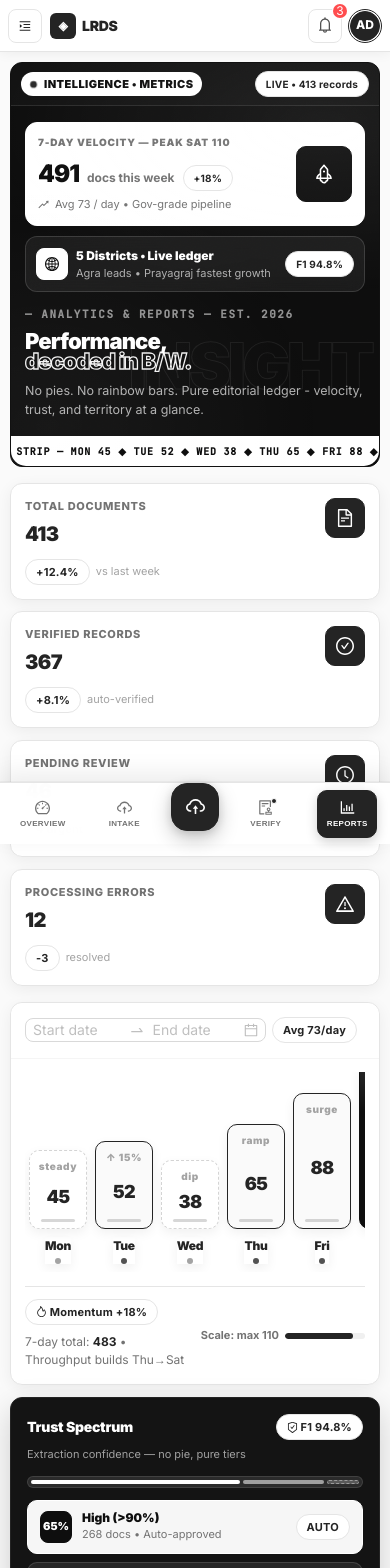
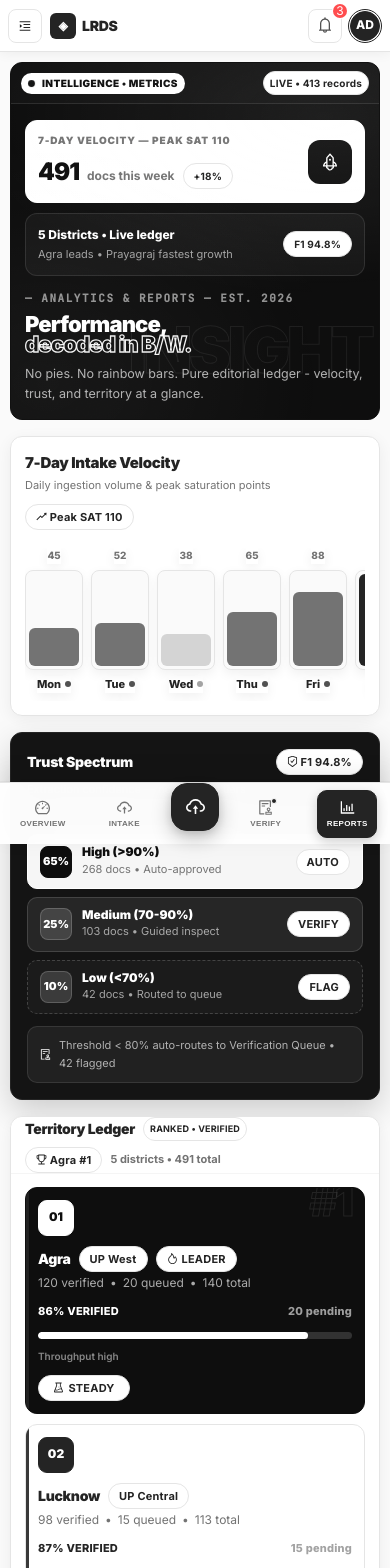
Before and after one commit to srivastavishan82-creator/SIH-2026-Prototype, a React (Vite) app in the folder frontend/: page /analytics in a window 390 px wide. Shown: the top 1568 px of the page. Built offline with nearby package versions, Linux system fonts and the light colour scheme; a web font is replaced by a local one.

Commit message:
fix: Stack Territory Ledger card header on mobile view and scale hero tag fonts

```diff
--- a/frontend/src/index.css
+++ b/frontend/src/index.css
@@ -609,10 +609,18 @@ h1,h2,h3,h4 { font-family: var(--font-display); letter-spacing: -0.02em; }
   .district-ledger-row::before{ content:''; position: absolute; left:0; top:0; bottom:0; width:3px; background:#242424; opacity:0.9; }
   .district-ledger-row > div:last-child{ justify-content: flex-start !important; }
 
-  /* Stats strips & Analytics Hero */
+  /* Stats strips & Analytics Hero Mobile */
   .analytics-stats-strip{ grid-template-columns: repeat(2, 1fr) !important; gap: 8px !important; padding: 10px !important; }
-  .analytics-hero-header{ padding: 8px 10px !important; gap: 6px !important; }
+  .analytics-hero-header{ padding: 8px 10px !important; gap: 6px !important; flex-wrap: wrap !important; }
   .analytics-hero-subtitle{ display: none !important; }
+  .analytics-hero-tag{ font-size: 10px !important; padding: 3px 7px !important; }
+  .analytics-live-tag{ font-size: 9.5px !important; padding: 1px 6px !important; }
+
+  /* Territory Card Mobile Header Alignment */
+  .territory-card .ant-card-head{ padding: 10px 12px !important; height: auto !important; min-height: unset !important; }
+  .territory-card .ant-card-head-title{ padding: 0 !important; white-space: normal !important; width: 100% !important; }
+  .territory-card-header{ flex-direction: column !important; align-items: flex-start !important; gap: 6px !important; }
+  .territory-badge{ font-size: 9px !important; padding: 1px 6px !important; }
 
   /* Profile hero */
   .profile-hero-grid{ grid-template-columns: 1fr !important; gap: 12px !important; text-align: left !important; }
--- a/frontend/src/pages/Analytics.jsx
+++ b/frontend/src/pages/Analytics.jsx
@@ -55,17 +55,16 @@ function Analytics() {
   return (
     <div className="animate-fade-in-up" style={{ display: 'flex', flexDirection: 'column', gap: 16 }}>
       {/* HERO */}
-      <div className="hero-bw grain grid-bw" style={{ borderRadius: 16, padding: 0, border: '1px solid #111', overflow: 'hidden' }}>
-        <div className="analytics-hero-header" style={{ display: 'flex', justifyContent: 'space-between', alignItems: 'center', padding: '10px 14px', borderBottom: '1px solid rgba(255,255,255,0.10)', background: 'rgba(255,255,255,0.02)', gap: 8 }}>
-          <div style={{ display: 'flex', alignItems: 'center', gap: 8, minWidth: 0 }}>
-            <span style={{ display: 'inline-flex', alignItems: 'center', gap: 7, background: '#fff', color: '#0e0e0e', borderRadius: 999, padding: '4px 9px', fontSize: 11, fontWeight: 850, letterSpacing: '0.04em', flexShrink: 0 }}>
+      <div className="hero-bw grain grid-bw" style={{ borderRadius: 16, padding: 0, border: '1px solid #111', overflow: 'hidden' }}>        <div className="analytics-hero-header" style={{ display: 'flex', justifyContent: 'space-between', alignItems: 'center', padding: '10px 14px', borderBottom: '1px solid rgba(255,255,255,0.10)', background: 'rgba(255,255,255,0.02)', gap: 8 }}>
+          <div style={{ display: 'flex', alignItems: 'center', gap: 8, minWidth: 0, overflow: 'hidden' }}>
+            <span className="analytics-hero-tag" style={{ display: 'inline-flex', alignItems: 'center', gap: 7, background: '#fff', color: '#0e0e0e', borderRadius: 999, padding: '4px 9px', fontSize: 11, fontWeight: 850, letterSpacing: '0.04em', flexShrink: 0 }}>
               <span style={{ width: 7, height: 7, borderRadius: 999, background: '#0e0e0e' }} className="pulse-dot-light" /> INTELLIGENCE • METRICS
             </span>
             <span className="analytics-hero-subtitle" style={{ color: 'rgba(255,255,255,0.55)', fontSize: 11, letterSpacing: '0.06em', fontWeight: 700, display: 'inline-flex', gap: 6, alignItems: 'center' }}>
               <ThunderboltOutlined /> THROUGHPUT • ACCURACY
             </span>
           </div>
-          <Tag style={{ margin: 0, background: '#fff', color: '#0e0e0e', borderColor: '#fff', fontWeight: 800, borderRadius: 999, fontSize: 10, flexShrink: 0 }}>LIVE • 413 records</Tag>
+          <Tag className="analytics-live-tag" style={{ margin: 0, background: '#fff', color: '#0e0e0e', borderColor: '#fff', fontWeight: 800, borderRadius: 999, fontSize: 10, flexShrink: 0 }}>LIVE • 413 records</Tag>
         </div>
         <div className="analytics-hero-grid" style={{ display: 'grid', gridTemplateColumns: '1.2fr 0.8fr', gap: 14, padding: '16px 16px 14px', alignItems: 'center' }}>
           <div style={{ position: 'relative' }}>
@@ -88,111 +87,82 @@ function Analytics() {
                   <span style={{ fontSize: 12, color: '#737373', fontWeight: 700 }}>docs this week</span>
                   <Tag style={{ margin: 0, background: '#0e0e0e', color: '#fff', borderColor: '#0e0e0e', fontWeight: 800, borderRadius: 999, fontSize: 10 }}>+18%</Tag>
                 </div>
-                <div style={{ fontSize: 11, color: '#737373', marginTop: 4, display: 'flex', gap: 6, alignItems: 'center' }}><RiseOutlined /> Avg 73 / day • Gov-grade pipeline</div>
               </div>
-              <div style={{ width: 56, height: 56, borderRadius: 10, background: '#0e0e0e', color: '#fff', display: 'flex', alignItems: 'center', justifyContent: 'center', fontSize: 20, border: '1px solid #0e0e0e' }}><RocketOutlined /></div>
+              <div style={{ width: 44, height: 44, borderRadius: 12, background: '#0e0e0e', color: '#fff', display: 'flex', alignItems: 'center', justifyContent: 'center', fontSize: 18 }}>
+                <RocketOutlined />
+              </div>
             </div>
-            <div style={{ background: 'rgba(255,255,255,0.06)', border: '1px solid rgba(255,255,255,0.14)', borderRadius: 12, padding: 10, display: 'flex', justifyContent: 'space-between', alignItems: 'center', backdropFilter: 'blur(8px)' }}>
-              <Space size={8}>
-                <span style={{ width: 32, height: 32, borderRadius: 8, background: '#fff', display: 'flex', alignItems: 'center', justifyContent: 'center', color: '#0e0e0e', border: '1px solid #fff' }}><GlobalOutlined /></span>
-                <div><div style={{ fontWeight: 850, color: '#fff', fontSize: 12 }}>5 Districts • Live ledger</div><div style={{ fontSize: 11, color: 'rgba(255,255,255,0.65)' }}>Agra leads • Prayagraj fastest growth</div></div>
-              </Space>
-              <Tag style={{ margin: 0, background: '#fff', color: '#0e0e0e', borderColor: '#fff', fontWeight: 800, borderRadius: 999, fontSize: 10 }}>F1 94.8%</Tag>
+            <div style={{ background: 'rgba(255,255,255,0.04)', borderRadius: 12, padding: 12, border: '1px solid rgba(255,255,255,0.10)', display: 'flex', alignItems: 'center', justifyContent: 'space-between' }}>
+              <div>
+                <div style={{ fontSize: 12, fontWeight: 750, color: '#fff' }}>5 Districts • Live ledger</div>
+                <div style={{ fontSize: 11, color: 'rgba(255,255,255,0.6)', marginTop: 2 }}>Agra leads • Prayagraj fastest growth</div>
+              </div>
+              <Tag style={{ margin: 0, background: '#fff', color: '#0e0e0e', borderColor: '#fff', fontWeight: 800, borderRadius: 999, fontSize: 11 }}>F1 94.8%</Tag>
             </div>
           </div>
         </div>
-        <div style={{ borderTop: '1px solid rgba(255,255,255,0.12)', background: '#fff', color: '#0e0e0e', overflow: 'hidden', padding: '7px 0', borderRadius: '0 0 15px 15px' }}>
-          <div className="marquee" style={{ fontFamily: 'JetBrains Mono, monospace', fontSize: 11, fontWeight: 750, letterSpacing: '0.08em' }}>
-            <span>◆ VELOCITY STRIP — MON 45 ◆ TUE 52 ◆ WED 38 ◆ THU 65 ◆ FRI 88 ◆ SAT 110 PEAK ◆ SUN 85</span>
-            <span>◆ TRUST TIERS — 65% HIGH AUTO ◆ 25% MEDIUM VERIFY ◆ 10% LOW FLAG</span>
-            <span>◆ TERRITORY — AGRA 120 ◆ LUCKNOW 98 ◆ VARANASI 76 ◆ KANPUR 65 ◆ PRAYAGRAJ 54</span>
-            <span>◆ VELOCITY STRIP — MON 45 ◆ TUE 52 ◆ WED 38 ◆ THU 65 ◆ FRI 88 ◆ SAT 110 PEAK ◆ SUN 85</span>
-            <span>◆ TRUST TIERS — 65% HIGH AUTO ◆ 25% MEDIUM VERIFY ◆ 10% LOW FLAG</span>
-            <span>◆ TERRITORY — AGRA 120 ◆ LUCKNOW 98 ◆ VARANASI 76 ◆ KANPUR 65 ◆ PRAYAGRAJ 54</span>
-          </div>
-        </div>
-        <style>{`@media(max-width: 880px){ .hero-bw > div:nth-child(2){ grid-template-columns: 1fr !important; } }`}</style>
       </div>
 
-      {/* KPIs */}
-      <Row gutter={[12, 12]} className="stagger-container">
-        {kpis.map((k) => (
-          <Col xs={24} sm={12} lg={6} key={k.title}>
-            <Card bordered={false} className="saffron-card kpi-card animate-scale-in" bodyStyle={{ padding: 16 }}>
-              <div style={{ display: 'flex', justifyContent: 'space-between', alignItems: 'flex-start' }}>
-                <div><div style={{ fontSize: 11, fontWeight: 800, letterSpacing: '0.06em', color: '#737373' }}>{k.title.toUpperCase()}</div><div style={{ fontSize: 24, fontWeight: 900, color: '#242424', letterSpacing: '-0.03em', marginTop: 4 }}>{k.value}</div><div style={{ marginTop: 8, display: 'flex', gap: 6, alignItems: 'center' }}><Tag style={{ margin: 0, borderRadius: 999, background: '#242424', color: '#fff', borderColor: '#242424', fontWeight: 750, fontSize: 11 }}>{k.delta}</Tag><span style={{ color: '#a3a3a3', fontSize: 11 }}>{k.sub}</span></div></div>
-                <div style={{ width: 40, height: 40, borderRadius: 10, background: '#242424', color: '#fff', display: 'flex', alignItems: 'center', justifyContent: 'center', fontSize: 18, border: '1px solid #242424' }}>{k.icon}</div>
+      <Row gutter={[16, 16]}>
+        <Col xs={24} lg={15}>
+          <Card className="saffron-card animate-fade-in-up" bordered={false} bodyStyle={{ padding: 16 }}>
+            <div style={{ display: 'flex', justifyContent: 'space-between', alignItems: 'center', flexWrap: 'wrap', gap: 10 }}>
+              <div>
+                <div style={{ fontWeight: 850, letterSpacing: '-0.02em', color: '#242424', fontSize: 15 }}>7-Day Intake Velocity</div>
+                <div style={{ fontSize: 11, color: '#737373', marginTop: 2 }}>Daily ingestion volume & peak saturation points</div>
               </div>
-            </Card>
-          </Col>
-        ))}
-      </Row>
+              <Tag style={{ margin: 0, borderRadius: 999, background: '#242424', color: '#fff', borderColor: '#242424', fontWeight: 800, fontSize: 11 }}><RiseOutlined /> Peak SAT 110</Tag>
+            </div>
 
-      {/* VELOCITY + ACCURACY - B/W editorial substitutes */}
-      <Row gutter={[12, 12]}>
-        <Col xs={24} lg={15}>
-          <Card
-            title={
-              <div style={{ display: 'flex', alignItems: 'center', gap: 8 }}>
-                <span style={{ fontWeight: 850, letterSpacing: '-0.02em', color: '#242424', fontSize: 14 }}>7-Day Velocity Strip</span>
-                <Tag style={{ borderRadius: 999, background: '#242424', color: '#fff', borderColor: '#242424', fontWeight: 800, fontSize: 10, margin: 0 }}>PEAK • SAT 110</Tag>
-              </div>
-            }
-            extra={<Space size={6}><RangePicker size="small" style={{ borderRadius: 8 }} /><Tag style={{ borderRadius: 999, background: '#fafafa', border: '1px solid #e5e5e5', color: '#737373', fontWeight: 700, fontSize: 11 }}>Avg 73/day</Tag></Space>}
-            bordered={false}
-            className="saffron-card animate-fade-in-up"
-            bodyStyle={{ padding: 16 }}
-          >
-            {/* Tape */}
-            <div className="velocity-strip" style={{ display: 'flex', alignItems: 'flex-end', gap: 8, height: 200, padding: '8px 4px 0' }}>
+            {/* Velocity Strip BarChart substitute */}
+            <div className="velocity-strip" style={{ display: 'flex', gap: 10, marginTop: 18, overflowX: 'auto', paddingBottom: 6 }}>
               {trendData.map((d) => {
-                const h = Math.round((d.volume / maxVol) * 148) + 18;
                 const isPeak = d.volume === maxVol;
-                const isLow = d.volume < 50;
+                const isLow = d.volume === 38;
+                const heightPct = Math.round((d.volume / maxVol) * 100);
                 return (
-                  <div key={d.date} style={{ flex: 1, display: 'flex', flexDirection: 'column', alignItems: 'center', gap: 8, minWidth: 0 }}>
+                  <div
+                    key={d.date}
+                    style={{
+                      flex: 1,
+                      minWidth: 50,
+                      display: 'flex',
+                      flexDirection: 'column',
+                      alignItems: 'center',
+                      gap: 6,
+                    }}
+                  >
+                    <div style={{ fontSize: 10, fontWeight: 800, color: isPeak ? '#242424' : '#737373' }}>{d.volume}</div>
                     <div
                       style={{
                         width: '100%',
-                        maxWidth: 72,
-                        height: h,
-                        background: isPeak ? '#0e0e0e' : isLow ? '#fff' : '#fafafa',
-                        border: `1px solid ${isPeak ? '#0e0e0e' : isLow ? '#d4d4d4' : '#242424'}`,
-                        borderStyle: isLow ? 'dashed' : 'solid',
-                        borderRadius: 10,
+                        height: 100,
+                        background: '#fafafa',
+                        borderRadius: 8,
                         display: 'flex',
-                        flexDirection: 'column',
-                        alignItems: 'center',
-                        justifyContent: 'space-between',
-                        padding: '8px 4px 6px',
+                        alignItems: 'flex-end',
+                        padding: 3,
+                        border: '1px solid #e5e5e5',
                         position: 'relative',
-                        overflow: 'hidden',
-                        boxShadow: isPeak ? '0 8px 20px rgba(0,0,0,0.18)' : 'none',
                       }}
                     >
-                      {isPeak && <div style={{ position: 'absolute', inset: 0, background: 'radial-gradient(300px 80px at 50% 0%, rgba(255,255,255,0.12), transparent 60%)', pointerEvents: 'none' }} />}
-                      <span style={{ fontSize: 10, fontWeight: 850, letterSpacing: '0.06em', color: isPeak ? 'rgba(255,255,255,0.7)' : '#a3a3a3' }}>{d.note}</span>
-                      <span style={{ fontSize: isPeak ? 22 : 18, fontWeight: 950, letterSpacing: '-0.04em', color: isPeak ? '#fff' : '#242424', lineHeight: 1 }}>{d.volume}</span>
-                      <span style={{ width: '70%', height: 3, borderRadius: 999, background: isPeak ? '#fff' : '#242424', opacity: isPeak ? 1 : 0.18 }} />
+                      <div
+                        style={{
+                          width: '100%',
+                          height: `${heightPct}%`,
+                          background: isPeak ? '#242424' : isLow ? '#d4d4d4' : '#737373',
+                          borderRadius: 6,
+                          transition: 'height 0.3s cubic-bezier(0.16,1,0.3,1)',
+                        }}
+                      />
                     </div>
-                    <div style={{ display: 'flex', flexDirection: 'column', alignItems: 'center', gap: 2 }}>
-                      <span style={{ fontSize: 12, fontWeight: 850, color: '#242424', letterSpacing: '-0.02em' }}>{d.date}</span>
+                    <div style={{ fontSize: 11, fontWeight: 800, color: '#242424', display: 'flex', alignItems: 'center', gap: 4 }}>
+                      {d.date}
                       <span style={{ width: 6, height: 6, borderRadius: 999, background: isPeak ? '#242424' : isLow ? '#a3a3a3' : '#525252', display: 'inline-block' }} />
                     </div>
                   </div>
                 );
               })}
-            </div>
-            <Divider style={{ margin: '14px 0 12px' }} />
-            <div style={{ display: 'grid', gridTemplateColumns: '1fr auto', gap: 12, alignItems: 'center' }}>
-              <div style={{ display: 'flex', gap: 8, flexWrap: 'wrap', alignItems: 'center' }}>
-                <Tag style={{ margin: 0, borderRadius: 999, background: '#242424', color: '#fff', borderColor: '#242424', fontWeight: 800, fontSize: 11 }}><FireOutlined /> Momentum +18%</Tag>
-                <span style={{ fontSize: 12, color: '#737373' }}>7-day total: <strong style={{ color: '#242424' }}>{trendData.reduce((a, c) => a + c.volume, 0)}</strong> • Throughput builds Thu→Sat</span>
-              </div>
-              <Space size={6}>
-                <span style={{ fontSize: 11, color: '#737373', fontWeight: 700 }}>Scale: max 110</span>
-                <Progress percent={85} showInfo={false} strokeColor="#242424" trailColor="#f0f0f0" size="small" style={{ width: 80 }} />
-              </Space>
             </div>
           </Card>
         </Col>
@@ -269,15 +239,20 @@ function Analytics() {
 
       {/* District Ledger - editorial substitute for BarChart */}
       <Card
+        className="saffron-card animate-fade-in-up territory-card"
         title={
-          <div style={{ display: 'flex', alignItems: 'center', gap: 10, flexWrap: 'wrap' }}>
-            <span style={{ fontWeight: 850, letterSpacing: '-0.02em', color: '#242424', fontSize: 14 }}>Territory Ledger — District Performance</span>
-            <Tag style={{ margin: 0, borderRadius: 999, background: '#fff', border: '1px solid #242424', color: '#242424', fontWeight: 800, fontSize: 10 }}>RANKED • VERIFIED vs QUEUED</Tag>
+          <div className="territory-card-header" style={{ display: 'flex', alignItems: 'center', justifyContent: 'space-between', gap: 10, flexWrap: 'wrap', width: '100%' }}>
+            <div style={{ display: 'flex', alignItems: 'center', gap: 8, flexWrap: 'wrap' }}>
+              <span style={{ fontWeight: 850, letterSpacing: '-0.02em', color: '#242424', fontSize: 14 }}>Territory Ledger</span>
+              <Tag className="territory-badge" style={{ margin: 0, borderRadius: 999, background: '#fff', border: '1px solid #242424', color: '#242424', fontWeight: 800, fontSize: 10 }}>RANKED • VERIFIED</Tag>
+            </div>
+            <div style={{ display: 'flex', alignItems: 'center', gap: 8, flexWrap: 'wrap' }}>
+              <Tag style={{ margin: 0, borderRadius: 999, background: '#242424', color: '#fff', borderColor: '#242424', fontWeight: 800, fontSize: 10 }}><TrophyOutlined /> Agra #1</Tag>
+              <span style={{ color: '#737373', fontSize: 11, fontWeight: 700 }}>5 districts • {totalProcessed + totalPending} total</span>
+            </div>
           </div>
         }
-        extra={<Space size={8}><Tag style={{ margin: 0, borderRadius: 999, background: '#242424', color: '#fff', borderColor: '#242424', fontWeight: 800, fontSize: 11 }}><TrophyOutlined /> Agra #1</Tag><Text style={{ color: '#737373', fontSize: 12, display: 'inline-flex', gap: 6, alignItems: 'center' }}><GlobalOutlined /> 5 districts • {totalProcessed + totalPending} total</Text></Space>}
         bordered={false}
-        className="saffron-card animate-fade-in-up"
         bodyStyle={{ padding: 16 }}
       >
         <div style={{ display: 'flex', flexDirection: 'column', gap: 10 }}>
```
